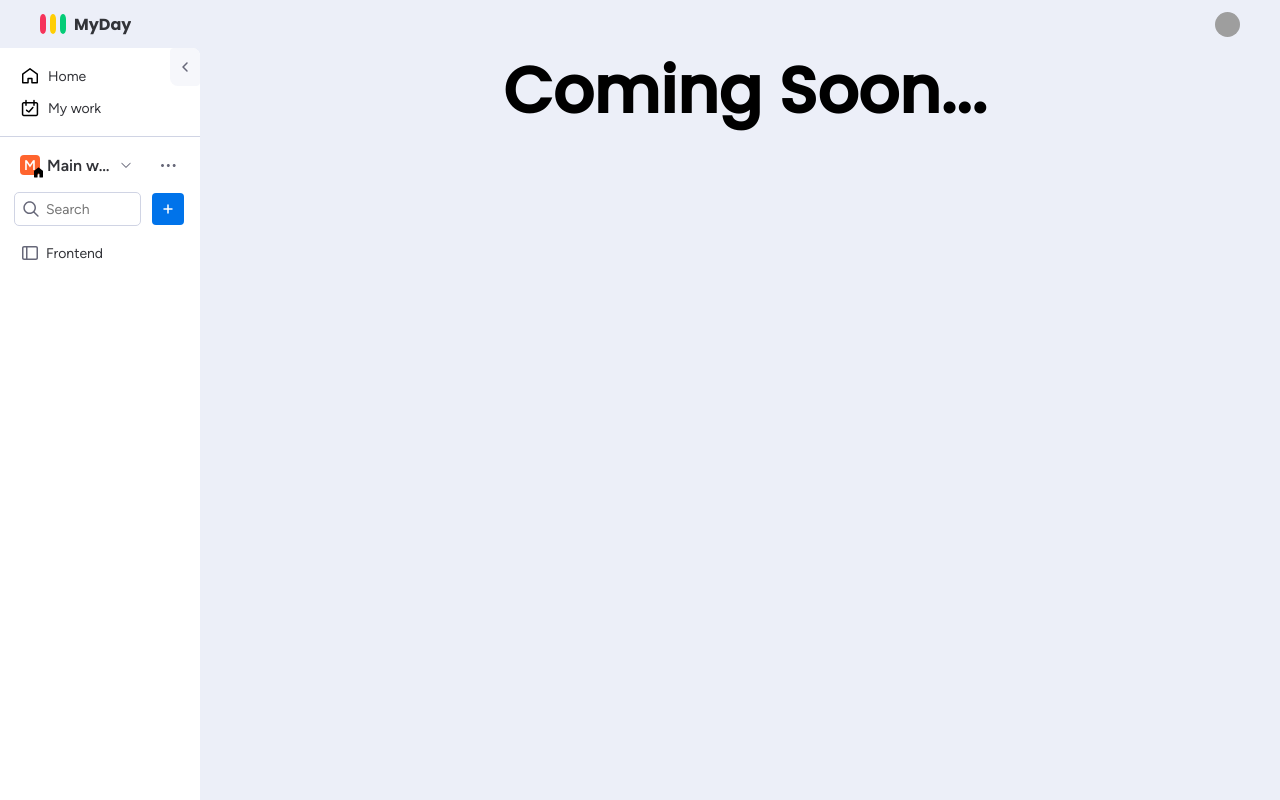
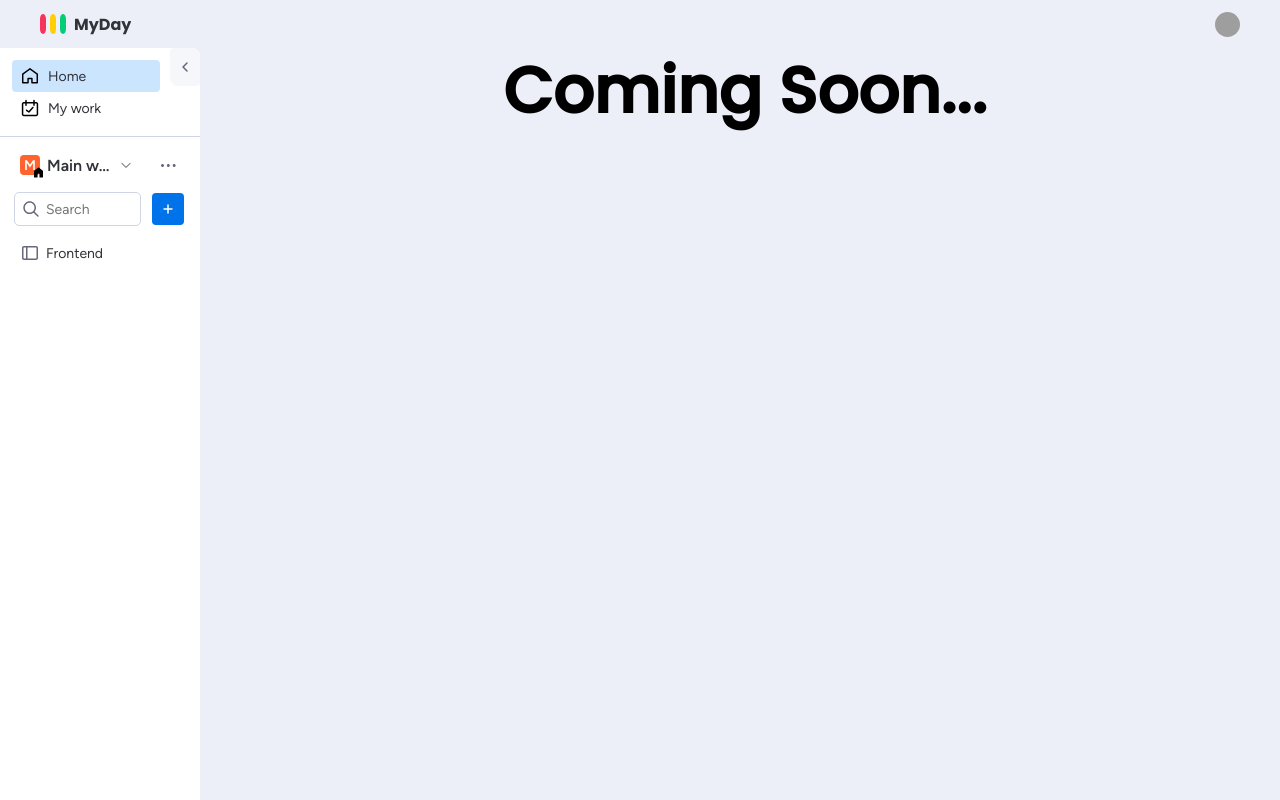
Before and after one commit to NoamSaar/Myday-frontend, a React (Vite) app: page / in a window 1280 px wide. Built offline with nearby package versions, Linux system fonts and the light colour scheme; grey boxes are pictures that could not be loaded.

Commit message:
Fix Sidebar active nav

```diff
--- a/src/assets/styles/cmps/sidebar/_sidebar-main-nav.scss
+++ b/src/assets/styles/cmps/sidebar/_sidebar-main-nav.scss
@@ -1,6 +1,10 @@
 .sidebar-main-nav {
     position: relative;
     padding: 12px 40px 12px 12px;
+
+    .active {
+        background-color: $clr-btn-active;
+    }
 
     .btn-menu {
         justify-content: center;
--- a/src/cmps/Sidebar/Sidebar.jsx
+++ b/src/cmps/Sidebar/Sidebar.jsx
@@ -16,7 +16,6 @@ export function Sidebar() {
 
     const [isSidebarOpen, setIsSidebarOpen] = useState(true)
     const [isDropdownOpen, setIsDropdownOpen] = useState(false)
-    const [isActive, setIsActive] = useState(false)
     const [isFocus, setIsFocus] = useState(false)
     const navigate = useNavigate()
 
@@ -87,7 +86,6 @@ export function Sidebar() {
         <section className="sidebar-container">
             <article className={`sidebar ${isSidebarOpen ? 'open' : ''}`}>
                 <SidebarMainNav
-                    isActive={isActive}
                     isSidebarOpen={isSidebarOpen}
                     onOpenSidebar={onOpenSidebar}
                 />
--- a/src/cmps/Sidebar/SidebarMainNav.jsx
+++ b/src/cmps/Sidebar/SidebarMainNav.jsx
@@ -2,10 +2,10 @@ import { NavLink } from "react-router-dom"
 import { HomeIcon, AngleRightIcon, CalendarIcon } from "../../services/svg.service"
 import { setCurrBoard } from "../../store/actions/board.actions"
 
-export function SidebarMainNav({ isActive, isSidebarOpen, onOpenSidebar }) {
+export function SidebarMainNav({ isSidebarOpen, onOpenSidebar }) {
     return (
         <nav className="sidebar-main-nav">
-            <NavLink className={`btn btn-nav svg-inherit-color ${isActive ? 'active' : ''}`}
+            <NavLink className={`btn btn-nav svg-inherit-color`}
                 to="/"
                 title="Home Button"
                 onClick={() => setCurrBoard(null)}
@@ -14,7 +14,7 @@ export function SidebarMainNav({ isActive, isSidebarOpen, onOpenSidebar }) {
                 <span>Home</span>
             </NavLink>
 
-            <NavLink className={`btn btn-nav svg-inherit-color ${isActive ? 'active' : ''}`}
+            <NavLink className={`btn btn-nav svg-inherit-color`}
                 to="/workspace"
                 title="My Work Button"
                 onClick={() => setCurrBoard(null)}
```
